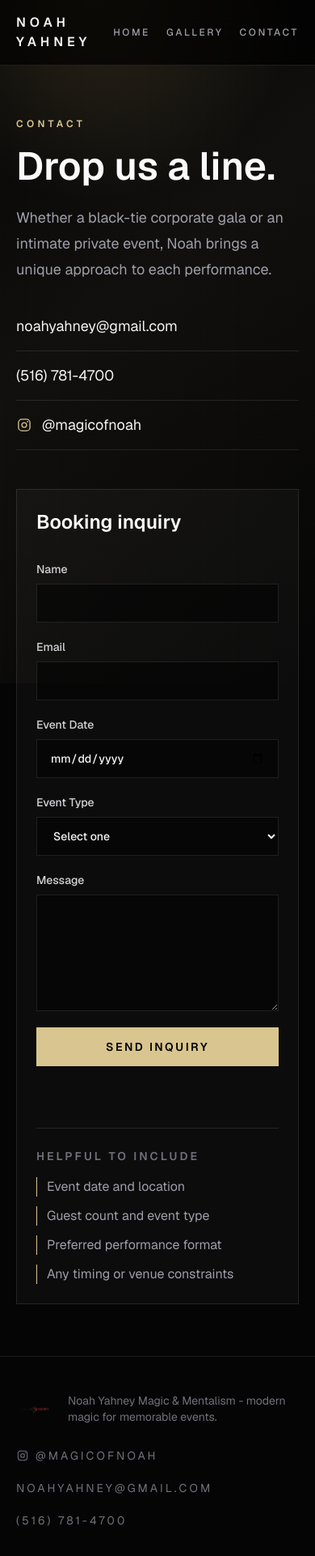
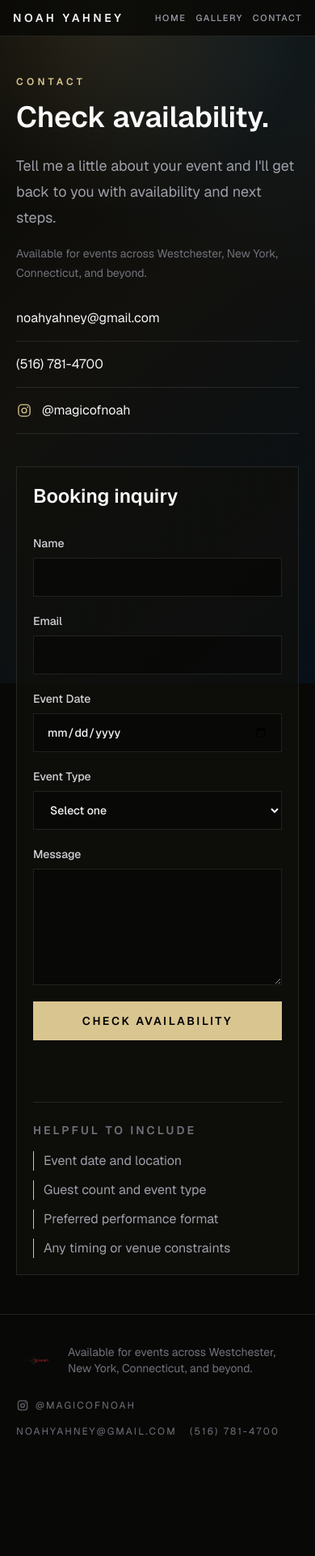
Before and after one commit to nyahney/noah-magic-site, a Next.js app: page /contact in a window 390 px wide. Shown: the top 1922 px of the page at 81% size. After the commit the page ends 1808 px from the top, so only its background shows below. Built offline with nearby package versions, Linux system fonts and the light colour scheme.

Commit message:
Checkpoint before full redesign

```diff
--- a/app/contact/contact-form.tsx
+++ b/app/contact/contact-form.tsx
@@ -42,7 +42,7 @@ export function ContactForm() {
       <label className="grid gap-2 text-sm font-medium text-zinc-300">
         Name
         <input
-          className="h-12 border border-white/10 bg-black/50 px-4 text-zinc-100 outline-none transition focus:border-[#d9c58f]"
+          className="h-12 w-full border border-white/10 bg-[#080806]/70 px-4 text-zinc-100 outline-none transition focus:border-[#d9c58f]"
           name="name"
           required
           autoComplete="name"
@@ -51,7 +51,7 @@ export function ContactForm() {
       <label className="grid gap-2 text-sm font-medium text-zinc-300">
         Email
         <input
-          className="h-12 border border-white/10 bg-black/50 px-4 text-zinc-100 outline-none transition focus:border-[#d9c58f]"
+          className="h-12 w-full border border-white/10 bg-[#080806]/70 px-4 text-zinc-100 outline-none transition focus:border-[#d9c58f]"
           name="email"
           type="email"
           required
@@ -62,7 +62,7 @@ export function ContactForm() {
         <label className="grid gap-2 text-sm font-medium text-zinc-300">
           Event Date
           <input
-            className="h-12 border border-white/10 bg-black/50 px-4 text-zinc-100 outline-none transition focus:border-[#d9c58f]"
+            className="h-12 w-full border border-white/10 bg-[#080806]/70 px-4 text-zinc-100 outline-none transition focus:border-[#d9c58f]"
             name="event_date"
             type="date"
           />
@@ -70,7 +70,7 @@ export function ContactForm() {
         <label className="grid gap-2 text-sm font-medium text-zinc-300">
           Event Type
           <select
-            className="h-12 border border-white/10 bg-black/50 px-4 text-zinc-100 outline-none transition focus:border-[#d9c58f]"
+            className="h-12 w-full border border-white/10 bg-[#080806]/70 px-4 text-zinc-100 outline-none transition focus:border-[#d9c58f]"
             name="event_type"
             required
             defaultValue=""
@@ -90,18 +90,18 @@ export function ContactForm() {
       <label className="grid gap-2 text-sm font-medium text-zinc-300">
         Message
         <textarea
-          className="min-h-36 resize-y border border-white/10 bg-black/50 p-4 text-zinc-100 outline-none transition focus:border-[#d9c58f]"
+          className="min-h-36 w-full resize-y border border-white/10 bg-[#080806]/70 p-4 text-zinc-100 outline-none transition focus:border-[#d9c58f]"
           name="message"
           required
         />
       </label>
 
       <button
-        className="h-12 bg-[#d9c58f] px-7 text-sm font-semibold uppercase tracking-[0.18em] text-black transition hover:bg-zinc-100 disabled:cursor-not-allowed disabled:opacity-60"
+        className="h-12 w-full bg-[#d9c58f] px-7 text-sm font-semibold uppercase tracking-[0.18em] text-black transition hover:bg-zinc-100 disabled:cursor-not-allowed disabled:opacity-60"
         type="submit"
         disabled={status === "submitting"}
       >
-        {status === "submitting" ? "Sending..." : "Send inquiry"}
+        {status === "submitting" ? "Sending..." : "Check Availability"}
       </button>
 
       <div className="min-h-6" aria-live="polite">
--- a/app/contact/page.tsx
+++ b/app/contact/page.tsx
@@ -4,7 +4,7 @@ import { ContactForm } from "./contact-form";
 export const metadata: Metadata = {
   title: "Contact",
   description:
-    "Contact Noah Yahney Magic & Mentalism for black-tie corporate galas, intimate private events, close-up magic, and walkaround mentalism.",
+    "Check availability for Noah Yahney, modern magician and mentalist for private events, corporate gatherings, luxury celebrations, and unforgettable experiences.",
 };
 
 const bookingDetails = [
@@ -16,21 +16,25 @@ const bookingDetails = [
 
 export default function ContactPage() {
   return (
-    <section className="px-5 py-16 sm:px-8 sm:py-24">
-      <div className="mx-auto grid max-w-7xl gap-12 lg:grid-cols-[0.9fr_1.1fr]">
+    <section className="px-5 py-12 sm:px-8 sm:py-20">
+      <div className="mx-auto grid max-w-7xl gap-10 lg:grid-cols-[0.9fr_1.1fr] lg:gap-12">
         <div>
           <p className="text-xs font-semibold uppercase tracking-[0.36em] text-[#d9c58f]">
             Contact
           </p>
-          <h1 className="mt-5 text-5xl font-semibold tracking-normal text-zinc-50 sm:text-7xl">
-            Drop us a line.
+          <h1 className="mt-4 text-4xl font-semibold tracking-normal text-zinc-50 sm:mt-5 sm:text-7xl">
+            Check availability.
           </h1>
           <p className="mt-6 max-w-2xl text-lg leading-8 text-zinc-400">
-            Whether a black-tie corporate gala or an intimate private event,
-            Noah brings a unique approach to each performance.
+            Tell me a little about your event and I&apos;ll get back to you
+            with availability and next steps.
+          </p>
+          <p className="mt-4 max-w-2xl text-sm leading-6 text-zinc-500 sm:text-base">
+            Available for events across Westchester, New York, Connecticut, and
+            beyond.
           </p>
 
-          <div className="mt-10 space-y-4 text-lg">
+          <div className="mt-8 space-y-4 text-base sm:mt-10 sm:text-lg">
             <a
               className="block border-b border-white/10 pb-4 text-zinc-100 transition hover:text-[#d9c58f]"
               href="mailto:noahyahney@gmail.com?subject=Event%20Booking%20Inquiry"
@@ -79,7 +83,7 @@ export default function ContactPage() {
           </div>
         </div>
 
-        <div className="border border-white/10 bg-white/[0.03] p-6 sm:p-8">
+        <div className="border border-white/10 bg-[#10100c]/70 p-5 sm:p-8">
           <h2 className="text-2xl font-semibold text-zinc-50">
             Booking inquiry
           </h2>
--- a/app/gallery/page.tsx
+++ b/app/gallery/page.tsx
@@ -4,7 +4,8 @@ import Link from "next/link";
 
 export const metadata: Metadata = {
   title: "Gallery",
-  description: "Photo gallery for Noah Yahney Magic & Mentalism.",
+  description:
+    "Photo gallery for Noah Yahney, modern magician and mentalist for private events, corporate gatherings, and luxury celebrations.",
 };
 
 type GalleryItem = {
@@ -85,13 +86,13 @@ const galleryItems: GalleryItem[] = [
 
 export default function GalleryPage() {
   return (
-    <section className="px-5 py-16 sm:px-8 sm:py-24">
+    <section className="px-5 py-12 sm:px-8 sm:py-20">
       <div className="mx-auto max-w-7xl">
         <div className="max-w-3xl">
           <p className="text-xs font-semibold uppercase tracking-[0.36em] text-[#d9c58f]">
             Gallery
           </p>
-          <h1 className="mt-5 text-5xl font-semibold tracking-normal text-zinc-50 sm:text-7xl">
+          <h1 className="mt-4 text-4xl font-semibold tracking-normal text-zinc-50 sm:mt-5 sm:text-7xl">
             Photo Gallery
           </h1>
           <p className="mt-6 text-lg leading-8 text-zinc-400">
@@ -100,11 +101,11 @@ export default function GalleryPage() {
           </p>
         </div>
 
-        <div className="mt-12 grid auto-rows-[230px] gap-4 sm:auto-rows-[270px] md:grid-cols-4">
+        <div className="mt-10 grid auto-rows-[190px] grid-cols-2 gap-3 sm:auto-rows-[250px] sm:gap-4 md:grid-cols-4">
           {galleryItems.map((item) => (
             <article
               key={item.path}
-              className={`group relative overflow-hidden border border-white/10 bg-zinc-950 ${item.className ?? ""}`}
+              className={`group relative overflow-hidden border border-white/10 bg-[#10100c] ${item.className ?? ""}`}
             >
               <Image
                 className="absolute inset-0 object-cover opacity-85 transition duration-500 group-hover:scale-105 group-hover:opacity-100"
@@ -118,7 +119,7 @@ export default function GalleryPage() {
           ))}
         </div>
 
-        <div className="mt-12 flex flex-col items-start justify-between gap-5 border-t border-white/10 pt-8 sm:flex-row sm:items-center">
+        <div className="mt-10 flex flex-col items-start justify-between gap-5 border-t border-white/10 pt-8 sm:flex-row sm:items-center">
           <p className="max-w-2xl text-zinc-400">
             Modern, visual, high-energy, interactive magic for adults and teens,
             blending mind-reading techniques and sleight-of-hand.
@@ -127,7 +128,7 @@ export default function GalleryPage() {
             href="/contact"
             className="inline-flex h-12 items-center justify-center bg-[#d9c58f] px-7 text-sm font-semibold uppercase tracking-[0.18em] text-black transition hover:bg-zinc-100"
           >
-            Drop us a line
+            Check Availability
           </Link>
         </div>
       </div>
--- a/app/globals.css
+++ b/app/globals.css
@@ -1,7 +1,7 @@
 @import "tailwindcss";
 
 :root {
-  --background: #050505;
+  --background: #080806;
   --foreground: #f4f0e8;
 }
 
@@ -20,7 +20,7 @@ body {
 
 ::selection {
   background: #c7a969;
-  color: #050505;
+  color: #080806;
 }
 
 html {
@@ -29,7 +29,7 @@ html {
 
 .cinematic-grain {
   background-image:
-    linear-gradient(rgba(255, 255, 255, 0.025) 1px, transparent 1px),
-    linear-gradient(90deg, rgba(255, 255, 255, 0.025) 1px, transparent 1px);
-  background-size: 36px 36px;
+    linear-gradient(rgba(255, 255, 255, 0.018) 1px, transparent 1px),
+    linear-gradient(90deg, rgba(255, 255, 255, 0.018) 1px, transparent 1px);
+  background-size: 40px 40px;
 }
--- a/app/layout.tsx
+++ b/app/layout.tsx
@@ -17,15 +17,15 @@ const geistMono = Geist_Mono({
 export const metadata: Metadata = {
   metadataBase: new URL("https://noahyahney.com"),
   title: {
-    default: "Noah Yahney Magic & Mentalism",
-    template: "%s | Noah Yahney Magic & Mentalism",
+    default: "Noah Yahney | Modern Magician & Mentalist",
+    template: "%s | Noah Yahney",
   },
   description:
-    "Modern, visual, high-energy magic and mentalism for black-tie corporate galas, private events, adults, and teens.",
+    "Noah Yahney delivers modern magic and mentalism for private events, corporate gatherings, luxury celebrations, and unforgettable experiences.",
   openGraph: {
-    title: "Noah Yahney Magic & Mentalism",
+    title: "Noah Yahney | Modern Magician & Mentalist",
     description:
-      "Noah brings a modern perspective to an age-old craft with interactive magic, mind-reading, and sleight-of-hand.",
+      "Modern magic and mentalism for private events, corporate gatherings, luxury celebrations, and unforgettable experiences.",
     images: ["/media/main-picture.jpg"],
   },
 };
@@ -41,16 +41,16 @@ export default function RootLayout({
       className={`${geistSans.variable} ${geistMono.variable} h-full scroll-pt-28 antialiased`}
     >
       <body className="min-h-full bg-background text-foreground">
-        <div className="fixed inset-0 -z-10 bg-[radial-gradient(circle_at_30%_0%,rgba(199,169,105,0.18),transparent_28%),linear-gradient(140deg,#050505_0%,#11100e_42%,#050505_100%)]" />
-        <div className="cinematic-grain fixed inset-0 -z-10 opacity-40" />
-        <header className="sticky top-0 z-50 border-b border-white/10 bg-black/70 backdrop-blur-xl">
-          <nav className="mx-auto flex max-w-7xl items-center justify-between px-5 py-4 sm:px-8">
+        <div className="fixed inset-0 -z-10 bg-[radial-gradient(circle_at_30%_0%,rgba(199,169,105,0.16),transparent_30%),radial-gradient(circle_at_85%_8%,rgba(22,48,66,0.32),transparent_34%),linear-gradient(140deg,#080806_0%,#12110d_45%,#071018_100%)]" />
+        <div className="cinematic-grain fixed inset-0 -z-10 opacity-35" />
+        <header className="sticky top-0 z-50 border-b border-white/10 bg-[#080806]/80 backdrop-blur-xl">
+          <nav className="mx-auto flex max-w-7xl items-center justify-between gap-4 px-4 py-3 sm:px-8 sm:py-4">
             <Link href="/" className="group inline-flex items-center gap-3">
-              <span className="text-base font-semibold uppercase tracking-[0.32em] text-zinc-100 transition-colors group-hover:text-[#d9c58f] sm:text-lg">
+              <span className="text-sm font-semibold uppercase tracking-[0.26em] text-zinc-100 transition-colors group-hover:text-[#d9c58f] sm:text-lg sm:tracking-[0.32em]">
                 Noah Yahney
               </span>
             </Link>
-            <div className="flex items-center gap-5 text-xs font-medium uppercase tracking-[0.22em] text-zinc-400 sm:gap-8">
+            <div className="flex items-center gap-3 text-[11px] font-medium uppercase tracking-[0.14em] text-zinc-400 sm:gap-8 sm:text-xs sm:tracking-[0.22em]">
               <Link className="transition-colors hover:text-[#d9c58f]" href="/">
                 Home
               </Link>
@@ -70,7 +70,7 @@ export default function RootLayout({
           </nav>
         </header>
         <main>{children}</main>
-        <footer className="border-t border-white/10 px-5 py-10 sm:px-8">
+        <footer className="border-t border-white/10 px-5 py-8 sm:px-8 sm:py-10">
           <div className="mx-auto flex max-w-7xl flex-col gap-6 text-sm text-zinc-500 md:flex-row md:items-center md:justify-between">
             <div className="flex items-center gap-4">
               <Image
@@ -80,9 +80,12 @@ export default function RootLayout({
                 height={52}
                 className="h-12 w-auto object-contain"
               />
-              <p>Noah Yahney Magic & Mentalism - modern magic for memorable events.</p>
+              <p>
+                Available for events across Westchester, New York, Connecticut,
+                and beyond.
+              </p>
             </div>
-            <div className="flex flex-wrap gap-5 uppercase tracking-[0.22em]">
+            <div className="flex flex-wrap gap-4 text-xs uppercase tracking-[0.18em] sm:gap-5 sm:tracking-[0.22em]">
               <a
                 className="inline-flex items-center gap-2 hover:text-[#d9c58f]"
                 href="https://www.instagram.com/magicofnoah/"
--- a/app/page.tsx
+++ b/app/page.tsx
@@ -1,10 +1,11 @@
+import Image from "next/image";
 import Link from "next/link";
 
 const highlights = [
-  "Black-tie corporate galas",
-  "Intimate private events",
-  "Walkaround magic",
-  "Adults and teens",
+  "15 years professional experience",
+  "Private events",
+  "Corporate gatherings",
+  "Luxury celebrations",
 ];
 
 const services = [
@@ -58,50 +59,58 @@ const featuredVideos = [
 export default function Home() {
   return (
     <>
-      <section className="relative overflow-hidden px-5 py-20 sm:px-8 sm:py-28 lg:py-36">
-        <div
-          className="absolute inset-x-0 top-0 -z-20 h-[760px] bg-cover bg-center opacity-75"
-          style={{
-            backgroundImage: `linear-gradient(rgba(5,5,5,0.2),rgba(5,5,5,0.7)),url('${featureImage}')`,
-          }}
+      <section className="relative overflow-hidden px-5 py-14 sm:px-8 sm:py-24 lg:py-32">
+        <Image
+          className="absolute inset-x-0 top-0 -z-20 h-[700px] w-full object-cover object-center opacity-65"
+          src={featureImage}
+          alt=""
+          fill={false}
+          width={1600}
+          height={2000}
+          priority
+          sizes="100vw"
         />
-        <div className="absolute inset-x-0 top-0 -z-10 h-[760px] bg-[linear-gradient(90deg,#050505_0%,rgba(5,5,5,0.7)_38%,rgba(5,5,5,0.2)_100%),linear-gradient(180deg,rgba(5,5,5,0.1)_0%,#050505_92%)]" />
-        <div className="mx-auto grid max-w-7xl gap-12 lg:grid-cols-[1.1fr_0.9fr] lg:items-end">
+        <div className="absolute inset-x-0 top-0 -z-10 h-[700px] bg-[linear-gradient(90deg,#080806_0%,rgba(8,8,6,0.78)_38%,rgba(8,8,6,0.35)_100%),linear-gradient(180deg,rgba(8,8,6,0.08)_0%,#080806_92%)]" />
+        <div className="mx-auto grid max-w-7xl gap-9 lg:grid-cols-[1.08fr_0.92fr] lg:items-end">
           <div className="max-w-3xl">
-            <p className="mb-6 text-xs font-semibold uppercase tracking-[0.36em] text-[#d9c58f]">
-              Welcome to Noah Yahney Magic & Mentalism
+            <p className="mb-4 text-xs font-semibold uppercase tracking-[0.28em] text-[#d9c58f] sm:mb-6 sm:tracking-[0.36em]">
+              Modern magician and mentalist
             </p>
-            <h1 className="text-5xl font-semibold leading-[0.95] tracking-normal text-zinc-50 sm:text-7xl lg:text-8xl">
-              Forget everything you think you know about magicians.
+            <h1 className="max-w-4xl text-4xl font-semibold leading-[0.98] tracking-normal text-zinc-50 sm:text-6xl lg:text-7xl">
+              Unforgettable magic for premium events.
             </h1>
-            <p className="mt-7 max-w-2xl text-lg leading-8 text-zinc-300 sm:text-xl">
-              Noah brings a modern perspective to an age-old craft, with 15
-              years of professional magic and mentalism experience and
-              collaborations with some of the best illusionists in the world.
+            <p className="mt-5 max-w-2xl text-base leading-7 text-zinc-300 sm:mt-7 sm:text-xl sm:leading-8">
+              Noah Yahney delivers modern magic and mentalism for private
+              events, corporate gatherings, luxury celebrations, and
+              unforgettable experiences.
             </p>
-            <div className="mt-10 flex flex-col gap-4 sm:flex-row">
+            <p className="mt-4 max-w-2xl text-sm leading-6 text-zinc-400 sm:text-base">
+              Available for events across Westchester, New York, Connecticut,
+              and beyond.
+            </p>
+            <div className="mt-8 flex flex-col gap-3 sm:mt-10 sm:flex-row">
               <Link
                 href="/contact"
-                className="inline-flex h-12 items-center justify-center bg-[#d9c58f] px-7 text-sm font-semibold uppercase tracking-[0.18em] text-black transition hover:bg-zinc-100"
+                className="inline-flex h-12 items-center justify-center bg-[#d9c58f] px-6 text-sm font-semibold uppercase tracking-[0.16em] text-black transition hover:bg-zinc-100 sm:px-7 sm:tracking-[0.18em]"
               >
-                Drop us a line
+                Check Availability
               </Link>
               <Link
-                href="/gallery"
-                className="inline-flex h-12 items-center justify-center border border-white/20 px-7 text-sm font-semibold uppercase tracking-[0.18em] text-zinc-100 transition hover:border-[#d9c58f] hover:text-[#d9c58f]"
+                href="#watch"
+                className="inline-flex h-12 items-center justify-center border border-white/20 px-6 text-sm font-semibold uppercase tracking-[0.16em] text-zinc-100 transition hover:border-[#d9c58f] hover:text-[#d9c58f] sm:px-7 sm:tracking-[0.18em]"
               >
-                View gallery
+                Watch the Reel
               </Link>
             </div>
           </div>
-          <div className="border border-white/10 bg-black/50 p-5 backdrop-blur">
+          <div className="border border-white/10 bg-[#0b0a08]/55 p-4 backdrop-blur sm:p-5">
             <div
               className="aspect-[4/5] bg-cover bg-center"
               style={{
-                backgroundImage: `linear-gradient(180deg,rgba(5,5,5,0),rgba(5,5,5,0.82)),url('${featureImage}')`,
+                backgroundImage: `linear-gradient(180deg,rgba(8,8,6,0),rgba(8,8,6,0.82)),url('${featureImage}')`,
               }}
             />
-            <div className="mt-5 grid grid-cols-2 gap-3 text-xs uppercase tracking-[0.18em] text-zinc-400">
+            <div className="mt-5 grid grid-cols-2 gap-3 text-[11px] uppercase tracking-[0.14em] text-zinc-400 sm:text-xs sm:tracking-[0.18em]">
               {highlights.map((item) => (
                 <span key={item} className="border-t border-white/10 pt-3">
                   {item}
@@ -112,14 +121,33 @@ export default function Home() {
         </div>
       </section>
 
-      <section className="px-5 py-16 sm:px-8">
+      <section className="px-5 py-10 sm:px-8 sm:py-12">
+        <div className="mx-auto grid max-w-7xl gap-4 border-y border-white/10 py-6 sm:grid-cols-3">
+          <div>
+            <p className="text-3xl font-semibold text-zinc-50">15 years</p>
+            <p className="mt-2 text-sm uppercase tracking-[0.18em] text-zinc-500">
+              Professional experience
+            </p>
+          </div>
+          {reviews.slice(0, 2).map((review) => (
+            <blockquote key={review.name} className="text-sm leading-6 text-zinc-300">
+              <p>{review.quote}</p>
+              <footer className="mt-3 text-xs font-semibold uppercase tracking-[0.18em] text-[#d9c58f]">
+                5-star review - {review.name}
+              </footer>
+            </blockquote>
+          ))}
+        </div>
+      </section>
+
+      <section className="px-5 py-12 sm:px-8 sm:py-14">
         <div className="mx-auto grid max-w-7xl gap-5 md:grid-cols-3">
           {services.map((service) => (
             <article
               key={service.title}
-              className="border border-white/10 bg-white/[0.03] p-7"
+              className="border border-white/10 bg-[#10100c]/70 p-6 sm:p-7"
             >
-              <h2 className="text-2xl font-semibold text-zinc-50">
+              <h2 className="text-xl font-semibold text-zinc-50 sm:text-2xl">
                 {service.title}
               </h2>
               <p className="mt-4 leading-7 text-zinc-400">{service.body}</p>
@@ -128,23 +156,23 @@ export default function Home() {
         </div>
       </section>
 
-      <section className="px-5 py-16 sm:px-8">
+      <section id="watch" className="px-5 py-12 sm:px-8 sm:py-14">
         <div className="mx-auto max-w-7xl">
           <div className="max-w-3xl">
             <p className="text-xs font-semibold uppercase tracking-[0.36em] text-[#d9c58f]">
               Watch
             </p>
-            <h2 className="mt-5 text-4xl font-semibold text-zinc-50 sm:text-5xl">
+            <h2 className="mt-4 text-3xl font-semibold text-zinc-50 sm:mt-5 sm:text-5xl">
               See the energy in motion.
             </h2>
           </div>
-          <div className="mt-10 grid gap-6 lg:grid-cols-[1.35fr_0.65fr] lg:items-center">
+          <div className="mt-8 grid gap-6 lg:grid-cols-[1.35fr_0.65fr] lg:items-center">
             {featuredVideos.map((video) => (
               <figure
                 key={video.embedUrl}
-                className={`border border-white/10 bg-white/[0.03] p-4 shadow-2xl shadow-black/30 ${
+                className={`border border-white/10 bg-[#10100c]/70 p-3 shadow-2xl shadow-black/30 sm:p-4 ${
                   video.aspect === "vertical"
-                    ? "mx-auto w-full max-w-[360px] rounded-[2rem] border-white/15 bg-black p-3"
+                    ? "mx-auto w-full max-w-[330px] rounded-[2rem] border-white/15 bg-[#070706] p-3 sm:max-w-[360px]"
                     : ""
                 }`}
               >
@@ -159,13 +187,14 @@ export default function Home() {
                     className="h-full w-full"
                     src={video.embedUrl}
                     title={video.caption}
+                    loading="lazy"
                     allow="accelerometer; autoplay; clipboard-write; encrypted-media; gyroscope; picture-in-picture; web-share"
                     referrerPolicy="strict-origin-when-cross-origin"
                     allowFullScreen
                   />
                 </div>
                 <figcaption
-                  className={`mt-4 text-sm font-semibold uppercase tracking-[0.22em] text-[#d9c58f] ${
+                  className={`mt-4 text-sm font-semibold uppercase tracking-[0.18em] text-[#d9c58f] sm:tracking-[0.22em] ${
                     video.aspect === "vertical" ? "text-center" : ""
                   }`}
                 >
@@ -177,22 +206,28 @@ export default function Home() {
         </div>
       </section>
 
-      <section className="px-5 py-16 sm:px-8">
-        <div className="mx-auto max-w-7xl border-y border-white/10 py-12">
-          <p className="max-w-4xl text-3xl font-medium leading-tight text-zinc-100 sm:text-5xl">
+      <section className="px-5 py-12 sm:px-8 sm:py-14">
+        <div className="mx-auto flex max-w-7xl flex-col gap-8 border-y border-white/10 py-10 lg:flex-row lg:items-center lg:justify-between">
+          <p className="max-w-4xl text-2xl font-medium leading-tight text-zinc-100 sm:text-5xl">
             Whether performing table to table or strolling through the crowd,
             Noah performs illusions your guests have never seen before.
           </p>
+          <Link
+            href="/contact"
+            className="inline-flex h-12 shrink-0 items-center justify-center bg-[#d9c58f] px-6 text-sm font-semibold uppercase tracking-[0.16em] text-black transition hover:bg-zinc-100 sm:px-7"
+          >
+            Check Availability
+          </Link>
         </div>
       </section>
 
-      <section className="px-5 py-16 sm:px-8">
+      <section className="px-5 py-12 sm:px-8 sm:py-14">
         <div className="mx-auto grid max-w-7xl gap-8 lg:grid-cols-[0.85fr_1.15fr] lg:items-center">
           <div>
             <p className="text-xs font-semibold uppercase tracking-[0.36em] text-[#d9c58f]">
               The experience
             </p>
-            <h2 className="mt-5 text-4xl font-semibold text-zinc-50 sm:text-5xl">
+            <h2 className="mt-4 text-3xl font-semibold text-zinc-50 sm:mt-5 sm:text-5xl">
               Shared moments that turn into the thing everyone talks about.
             </h2>
           </div>
@@ -200,7 +235,7 @@ export default function Home() {
             {reviews.map((review) => (
               <blockquote
                 key={review.name}
-                className="border-l border-[#d9c58f] bg-black/35 p-6 text-lg leading-7 text-zinc-300"
+                className="border-l border-[#d9c58f] bg-[#10100c]/60 p-5 text-base leading-7 text-zinc-300 sm:p-6"
               >
                 <p>{review.quote}</p>
                 <footer className="mt-5 text-xs font-semibold uppercase tracking-[0.22em] text-[#d9c58f]">
```
